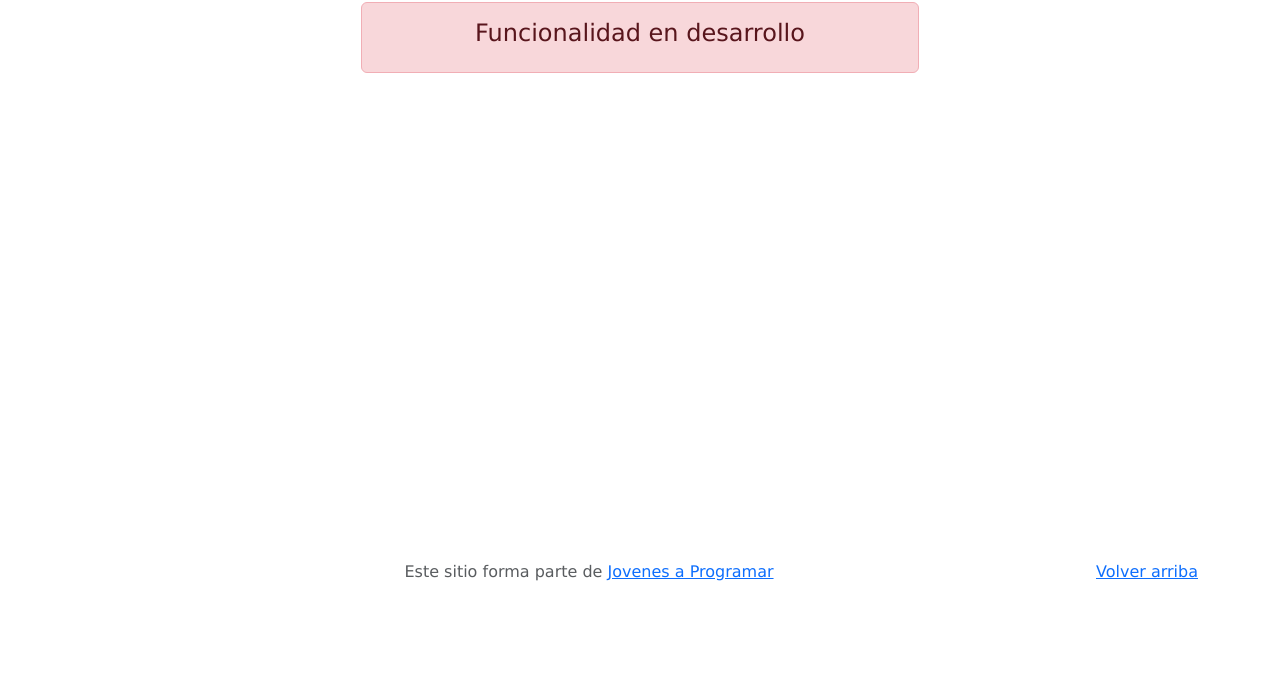
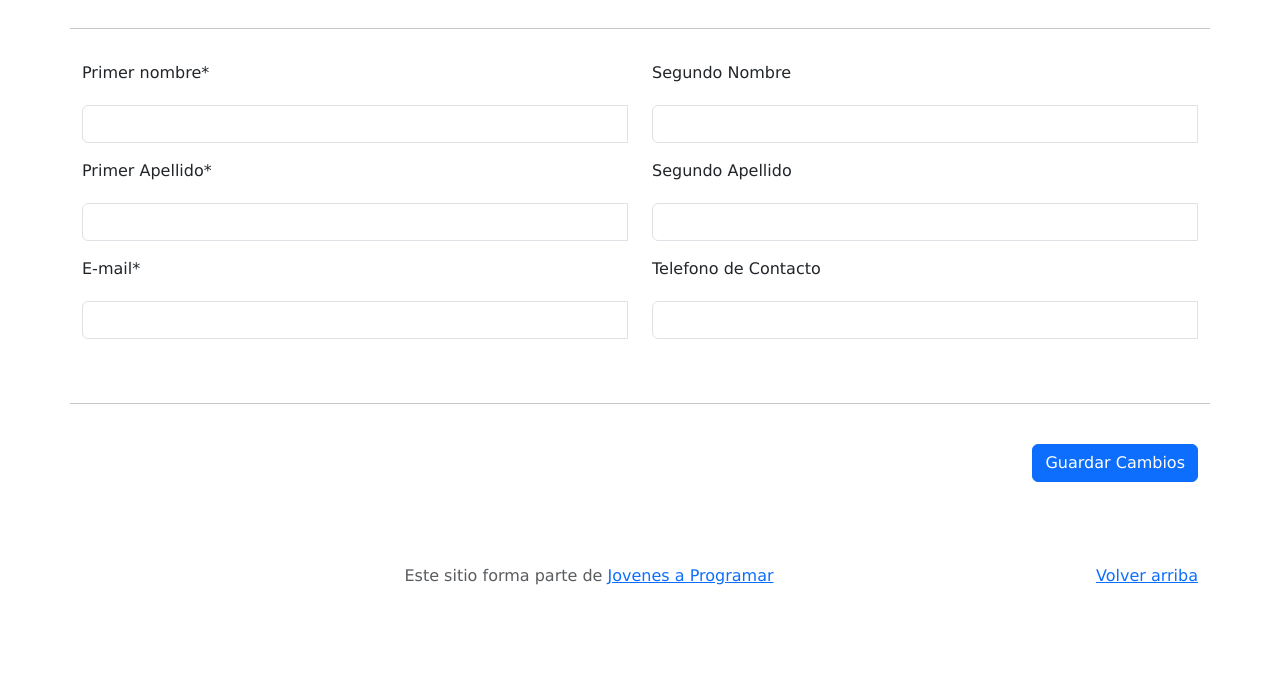
Before and after one commit to sdariogeo/e_mercado, a plain HTML site: page my-profile.html in a window 1280 px wide. Shown: the part 126-800 px from the top of the page. Drawn offline with nearby package versions, Linux system fonts and the light colour scheme.

Commit message:
estructuraDelPerfil
falta la funcionalidad

```diff
--- a/my-profile.html
+++ b/my-profile.html
@@ -62,9 +62,66 @@
   </nav>
   <main>
     <div class="container">
-      <div class="alert alert-danger text-center" role="alert">
-        <h4 class="alert-heading">Funcionalidad en desarrollo</h4>
+      <div class="text-center p-4 mt-1">
+        <h2>Perfil</h2>
+        <p class="lead"></p>
+     </div>
+     <div class="row">
+      <!--INGRESO INFO COLUMNA 1 OBLIGATORIO-->
+      <hr>
+      <div class="shippingAddress col-6 mx-auto pt-3 pb-5">
+        <label class="label-calle">Primer nombre*</label>
+        <div class="invalid-feedback">Primer nombre*</div>
+        <div class="input-group mb-3">
+          <input id="calle" type="text" class="form-control" aria-label="Street name input" aria-describedby="inputGroup-sizing-default" required>
+            <div class="invalid-feedback">Ingresa tu Primer Nombre</div>
+          </div>
+        <label class="label-numero">Primer Apellido*</label>
+        <div class="input-group mb-3">
+          <input id="numero" type="text" class="form-control" aria-label="Street number input" aria-describedby="inputGroup-sizing-default" required>
+            <div class="invalid-feedback">Ingresa tu Primer Apellido</div>
+          </div>
+        <label class="label-esquina">E-mail*</label>
+        <div class="input-group mb-3">
+          <input id="esquina" type="text" class="form-control" aria-label="Corner street name input" aria-describedby="inputGroup-sizing-default" required>
+            <div class="invalid-feedback">Ingresa un E-mail</div>
+          </div>
       </div>
+      <!--INGRESO INFO COLUMNA 2 NO OBLIGATORIO-->
+
+      <div class="form-container col-6 mx-auto pt-3 pb-5">
+          <label class="label-calle">Segundo Nombre</label>
+          <div class="invalid-feedback">Segundo Nombre*</div>
+          <div class="input-group mb-3">
+            <input id="calle" type="text" class="form-control" aria-label="Street name input" aria-describedby="inputGroup-sizing-default" required>
+              <div class="invalid-feedback">Ingresa tu Segundo Nombre</div>
+            </div>
+          <label class="label-numero">Segundo Apellido</label>
+          <div class="input-group mb-3">
+            <input id="numero" type="text" class="form-control" aria-label="Street number input" aria-describedby="inputGroup-sizing-default" required>
+              <div class="invalid-feedback">Ingresa tu Segundo Apellido</div>
+            </div>
+          <label class="label-esquina">Telefono de Contacto</label>
+          <div class="input-group mb-3">
+            <input id="esquina" type="text" class="form-control" aria-label="Corner street name input" aria-describedby="inputGroup-sizing-default" required>
+              <div class="invalid-feedback">Ingresa un Telefono de Contacto</div>
+            </div>
+        </div>
+        <hr>
+
+        <div class="d-flex justify-content-end">
+          <button  id="Comprar" type="submit" class="btn btn-primary mt-4"> Guardar Cambios </button>
+        </div>
+    </div>
+
+
+
+
+
+
+
+
+
     </div>
   </main>
   <footer class="text-muted">
```
